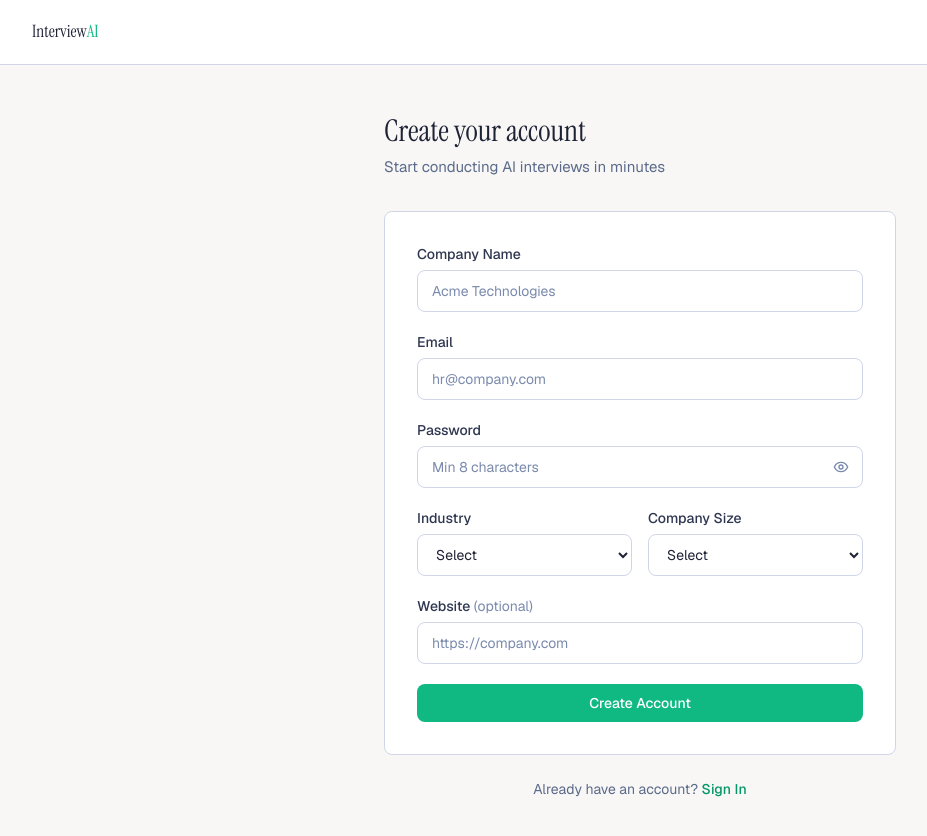
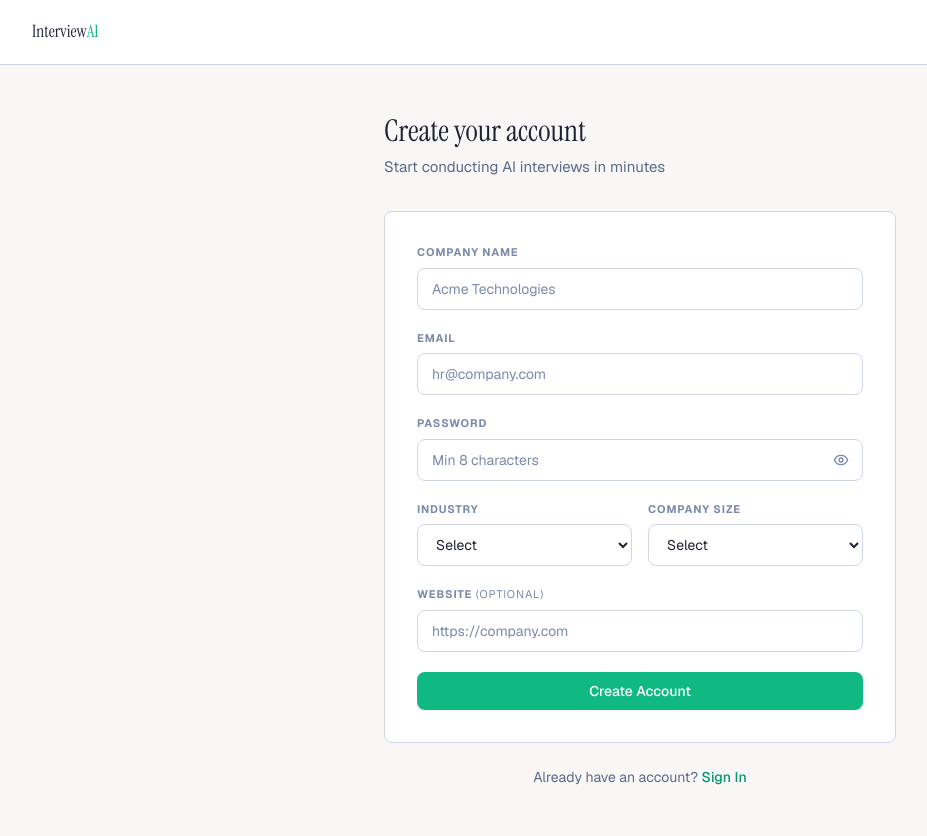
Before and after one commit to SingularRarity/intervue, a React (Vite) app in the folder frontend/: page /register in a window 1280 px wide. Shown: the top 836 px of the page, without its empty margins (0-927 px from the left). Built offline with nearby package versions, Linux system fonts and the light colour scheme; no server answers.

Commit message:
style(design): FINDING-007 — RegisterPage labels 11px bold uppercase per spec

```diff
--- a/frontend/src/pages/RegisterPage.tsx
+++ b/frontend/src/pages/RegisterPage.tsx
@@ -53,7 +53,7 @@ export default function RegisterPage() {
           <div className="bg-white border border-dark-200 rounded-xl p-8">
             <form onSubmit={handleSubmit} className="space-y-5">
               <div>
-                <label className="block text-sm font-medium text-dark-700 mb-1.5">Company Name</label>
+                <label className="block text-[11px] font-bold uppercase tracking-[0.08em] text-dark-400 mb-1.5">Company Name</label>
                 <input
                   type="text"
                   value={form.company_name}
@@ -65,7 +65,7 @@ export default function RegisterPage() {
               </div>
 
               <div>
-                <label className="block text-sm font-medium text-dark-700 mb-1.5">Email</label>
+                <label className="block text-[11px] font-bold uppercase tracking-[0.08em] text-dark-400 mb-1.5">Email</label>
                 <input
                   type="email"
                   value={form.email}
@@ -77,7 +77,7 @@ export default function RegisterPage() {
               </div>
 
               <div>
-                <label className="block text-sm font-medium text-dark-700 mb-1.5">Password</label>
+                <label className="block text-[11px] font-bold uppercase tracking-[0.08em] text-dark-400 mb-1.5">Password</label>
                 <div className="relative">
                   <input
                     type={showPassword ? 'text' : 'password'}
@@ -100,7 +100,7 @@ export default function RegisterPage() {
 
               <div className="grid grid-cols-2 gap-4">
                 <div>
-                  <label className="block text-sm font-medium text-dark-700 mb-1.5">Industry</label>
+                  <label className="block text-[11px] font-bold uppercase tracking-[0.08em] text-dark-400 mb-1.5">Industry</label>
                   <select
                     value={form.industry}
                     onChange={(e) => setForm({ ...form, industry: e.target.value })}
@@ -116,7 +116,7 @@ export default function RegisterPage() {
                   </select>
                 </div>
                 <div>
-                  <label className="block text-sm font-medium text-dark-700 mb-1.5">Company Size</label>
+                  <label className="block text-[11px] font-bold uppercase tracking-[0.08em] text-dark-400 mb-1.5">Company Size</label>
                   <select
                     value={form.company_size}
                     onChange={(e) => setForm({ ...form, company_size: e.target.value })}
@@ -133,7 +133,7 @@ export default function RegisterPage() {
               </div>
 
               <div>
-                <label className="block text-sm font-medium text-dark-700 mb-1.5">
+                <label className="block text-[11px] font-bold uppercase tracking-[0.08em] text-dark-400 mb-1.5">
                   Website <span className="text-dark-400 font-normal">(optional)</span>
                 </label>
                 <input
```
